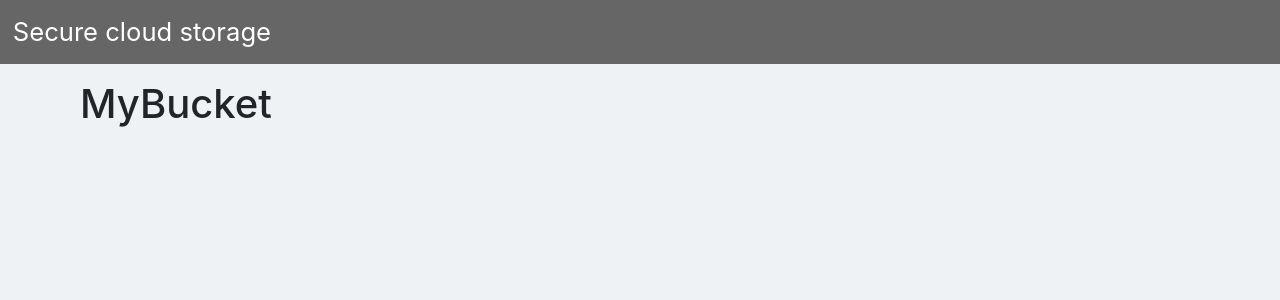
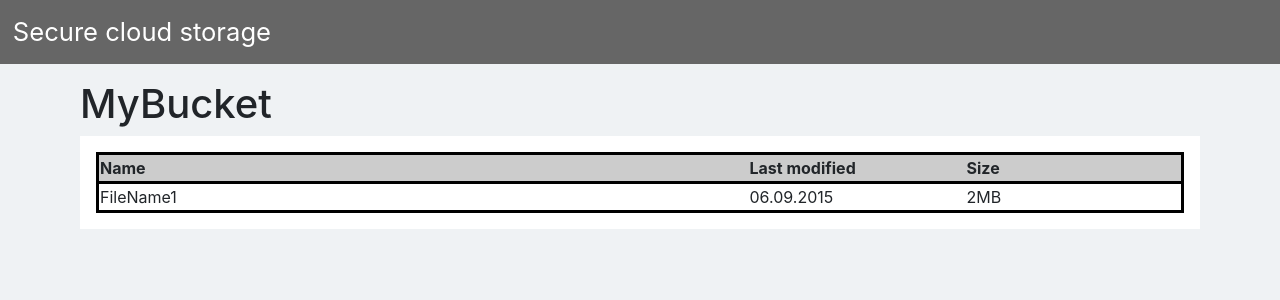
Before and after one commit to Gep93/storage-app, a React (Create React App) app: page /bucket/1 in a window 1280 px wide. Shown: the top 300 px of the page. Built offline with nearby package versions, Linux system fonts and the light colour scheme.

Commit message:
add(component): add simple BucketTable component, import BucketTable in Bucket component

```diff
--- a/src/Bucket/index.js
+++ b/src/Bucket/index.js
@@ -1,13 +1,21 @@
 import React, { Component } from "react";
 import "bootstrap/dist/css/bootstrap.css";
 import "./index.css";
+import BucketTable from "./../BucketTable/index";
 
 class Bucket extends Component {
-  state = {};
+  constructor(props) {
+    super(props);
+    this.state = {
+      bucketobjects: [],
+    };
+  }
+
   render() {
     return (
       <div className="Bucket p-3">
         <h1>MyBucket</h1>
+        <BucketTable />
       </div>
     );
   }
--- a/src/BucketListTable/index.js
+++ b/src/BucketListTable/index.js
@@ -33,7 +33,10 @@ const BucketListTable = (props) => {
                 <td style={{ width: "70%" }}>
                   <Link
                     className="BucketListTable-navLink"
-                    to={`/bucket/${b.id}`}
+                    to={{
+                      pathname: `/bucket/${b.id}`,
+                      props: { bucketid: b.id },
+                    }}
                   >
                     {b.name}
                   </Link>
--- /dev/null
+++ b/src/BucketTable/index.css
@@ -0,0 +1,39 @@
+.BucketTable {
+  background-color: white;
+}
+
+.BucketTable-options {
+  display: flex;
+  flex-direction: row;
+  justify-content: space-between;
+}
+
+.BucketTable-hidden {
+  visibility: hidden;
+}
+
+.BucketTable table {
+  width: 100%;
+  border: 0.3vw solid black;
+  text-align: left;
+}
+
+.BucketTable thead {
+  background-color: #cccccc;
+  border: 0.3vw solid black;
+}
+
+.BucketTable-tr:hover {
+  background-color: #cccccc;
+}
+
+.BucketTable-navLink {
+  color: black;
+  text-decoration: none;
+}
+
+.BucketTable-navLink:hover {
+  cursor: pointer;
+  color: black;
+  text-decoration: none;
+}
--- /dev/null
+++ b/src/BucketTable/index.js
@@ -0,0 +1,29 @@
+import React, { Component } from "react";
+import Button from "react-bootstrap/Button";
+import "bootstrap/dist/css/bootstrap.css";
+import "./index.css";
+
+const BucketTable = () => {
+  return (
+    <div className="BucketTable p-3 mt-2">
+      <table>
+        <thead className="BucketTable-thead">
+          <tr>
+            <th style={{ width: "60%" }}>Name</th>
+            <th style={{ width: "20%" }}>Last modified</th>
+            <th style={{ width: "20%" }}>Size</th>
+          </tr>
+        </thead>
+        <tbody>
+          <tr>
+            <td>FileName1</td>
+            <td>06.09.2015</td>
+            <td>2MB</td>
+          </tr>
+        </tbody>
+      </table>
+    </div>
+  );
+};
+
+export default BucketTable;
```
